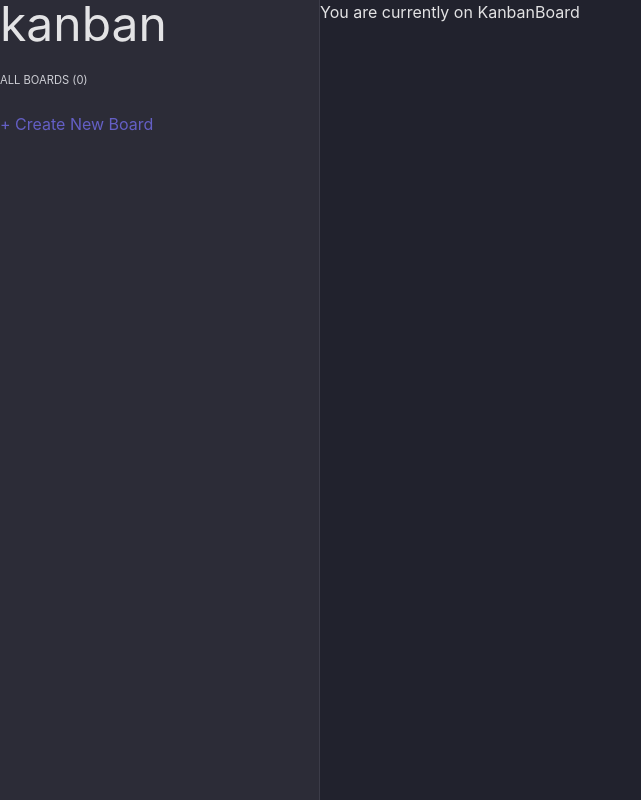
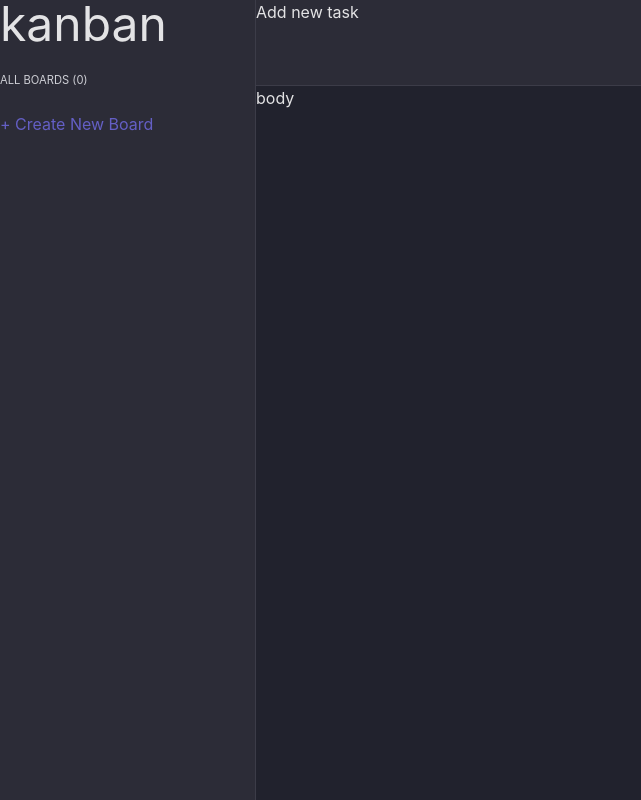
Before and after one commit to YasinElBannasriPXL/kanban-board, a React (Vite) app: page /board/13b56b64-14df-4efa-8edf-567d80291c27 in a window 1280 px wide. Shown: the whole page, without its empty margins (0-641 px from the left). Built offline with nearby package versions, Linux system fonts and the light colour scheme.

Commit message:
improved board page sizing

```diff
--- a/src/components/common/SideBar.css
+++ b/src/components/common/SideBar.css
@@ -12,7 +12,9 @@
 }
 .board-item {
     padding-left: 1rem;
-    margin-right: 2.2rem;
+    margin-right: 1rem;
+    padding-top: 0.9rem;
+    padding-bottom: 0.9rem;
 }
 .board-item:hover {
     background-color: var(--purple-color);
--- a/src/components/common/SideBar.tsx
+++ b/src/components/common/SideBar.tsx
@@ -18,7 +18,7 @@ export default function SideBar() {
   }, [])
 
   return (
-    <div id="sidebar-wrapper" className="gap-5 flex flex-col w-1/4 min-h-screen">
+    <div id="sidebar-wrapper" className="gap-5 flex flex-col w-1/5 min-h-screen">
       <div>
         <h1 className="text-5xl">kanban</h1>
       </div>
--- a/src/components/kanban-board/KanbanBoard.css
+++ b/src/components/kanban-board/KanbanBoard.css
@@ -0,0 +1,4 @@
+#kanban-board-upper {
+    background-color: var(--primary-color);
+    border-bottom: 1px solid #3c3c48;
+}
--- a/src/components/kanban-board/KanbanBoard.tsx
+++ b/src/components/kanban-board/KanbanBoard.tsx
@@ -1,9 +1,15 @@
 import KanbanColumn from './KanbanColumn'
+import './KanbanBoard.css'
 
 export default function KanbanBoard() {
     return (
-        <div id="kanban-board-wrapper">
-            You are currently on KanbanBoard
+        <div id="kanban-board-wrapper" className='flex flex-col min-h-screen w-4/5'>
+            <div id='kanban-board-upper' className='flex flex-row h-24 grow w-full'>
+                <div className='grow'>
+                    Add new task
+                </div>
+            </div>
+            <div id='kanban-board-body' className='flex flex-row gap-5 h-full'>body</div>
         </div>
     )
 }
--- a/src/models/Column.tsx
+++ b/src/models/Column.tsx
@@ -2,9 +2,11 @@ import Task from "./Task";
 
 export default class Column {
     name: string;
+    boardId: number;
     tasks: Task[] = [];
 
-    constructor(name: string) {
+    constructor(name: string, boardId: number) {
+        this.boardId = boardId;
         this.name = name;
     }
 }
```
